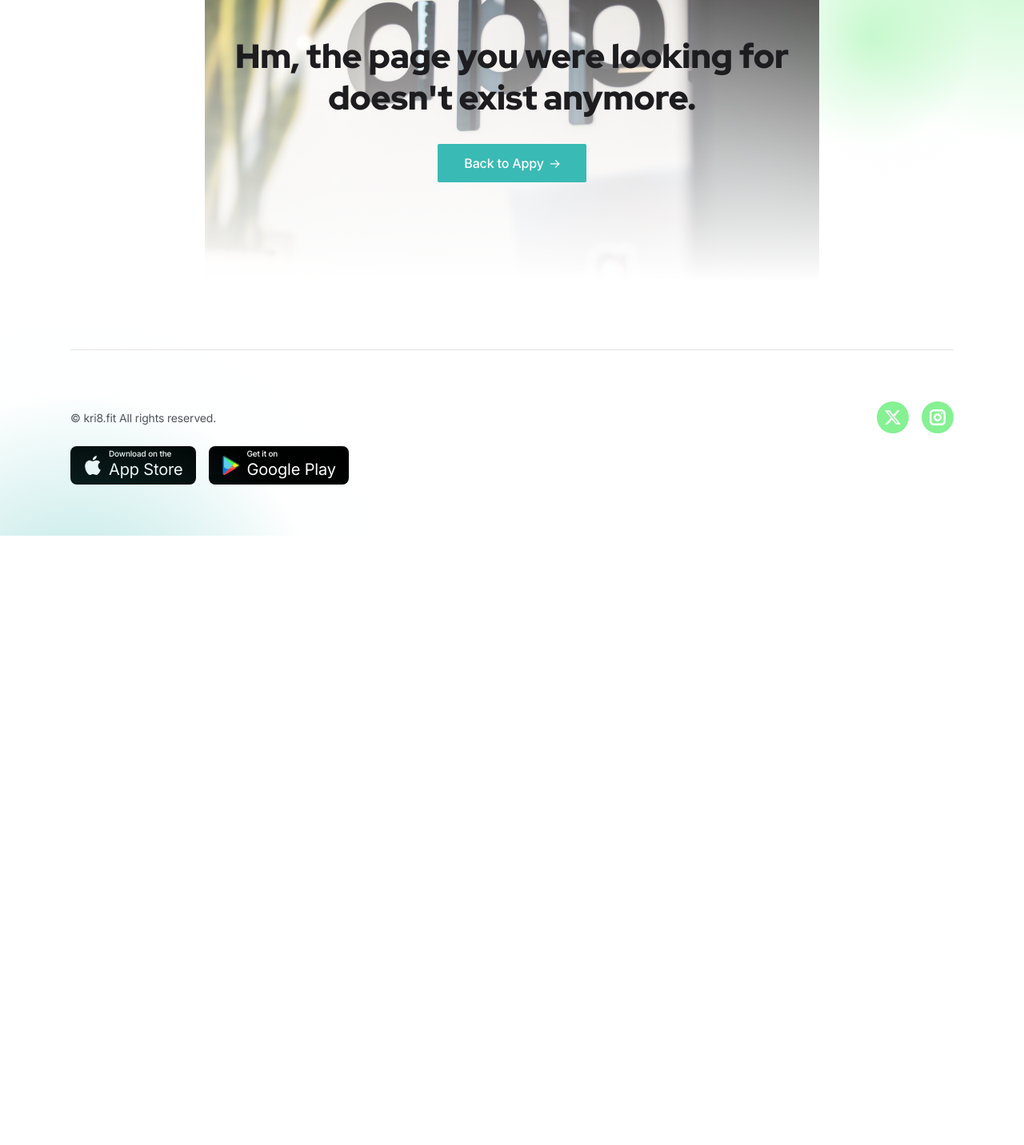
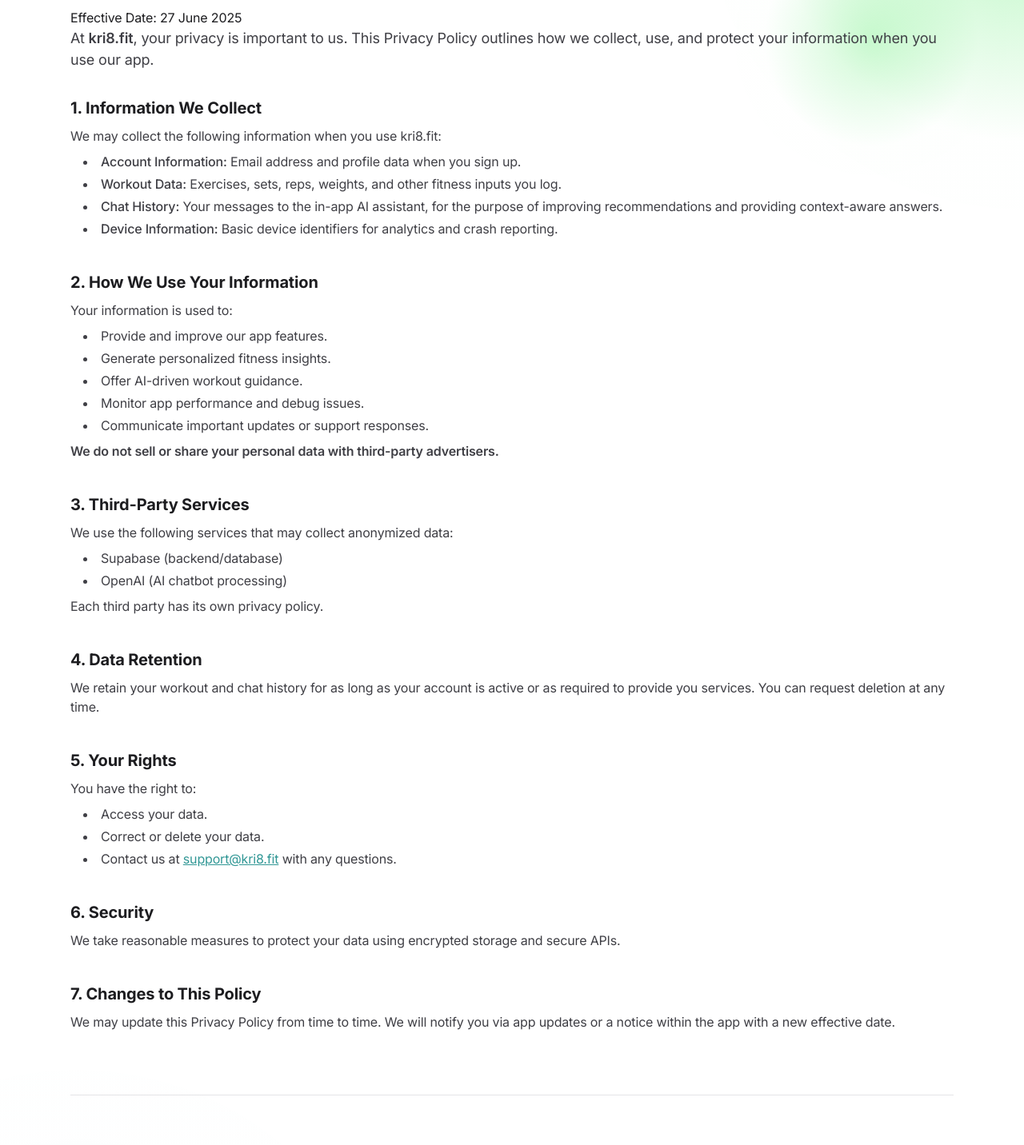
Before and after one commit to kalyantm/kri8fit-website, a Next.js app: page /privacy in a window 1280 px wide. Before the commit this address had no page. Shown: the part 240-1672 px from the top of the page at 80% size. Before the commit the page ends 910 px from the top, so only its background shows below. Built offline with nearby package versions, Linux system fonts and the light colour scheme.

Commit message:
fix: privacy page

```diff
--- /dev/null
+++ b/app/privacy/page.tsx
@@ -0,0 +1,117 @@
+export const metadata = {
+  title: 'Privacy Policy - kri8.fit',
+  description: 'Privacy Policy for kri8.fit',
+}
+
+import PageIllustration from '@/components/page-illustration'
+
+export default function Privacy() {
+  return (
+    <>
+      {/*  Page illustration */}
+      <div className="relative max-w-6xl mx-auto h-0 pointer-events-none -z-1" aria-hidden="true">
+        <PageIllustration />
+      </div>
+
+      <section className="relative">
+        <div className="max-w-6xl mx-auto px-4 sm:px-6 relative">
+          <div className="pt-32 pb-12 md:pt-40 md:pb-20">
+
+            <h2 className="h1 font-red-hat-display mb-4">Privacy Policy</h2>
+Effective Date: 27 June 2025
+
+
+<div className="space-y-10">
+<p className="text-lg space-y-2 text-gray-700 dark:text-gray-400 mb-8">
+  At <span className="font-semibold">kri8.fit</span>, your privacy is important to us. This Privacy Policy outlines how we collect, use, and protect your information when you use our app.
+</p>
+  {/* 1. Information We Collect */}
+  <div>
+    <h3 className="text-xl font-bold mb-2 text-gray-900 dark:text-white">1. Information We Collect</h3>
+    <p className="mb-2 text-gray-700 dark:text-gray-400">We may collect the following information when you use kri8.fit:</p>
+    <ul className="list-disc list-inside space-y-1 text-gray-700 dark:text-gray-400 pl-4">
+      <li>
+        <span className="font-medium">Account Information:</span> Email address and profile data when you sign up.
+      </li>
+      <li>
+        <span className="font-medium">Workout Data:</span> Exercises, sets, reps, weights, and other fitness inputs you log.
+      </li>
+      <li>
+        <span className="font-medium">Chat History:</span> Your messages to the in-app AI assistant, for the purpose of improving recommendations and providing context-aware answers.
+      </li>
+      <li>
+        <span className="font-medium">Device Information:</span> Basic device identifiers for analytics and crash reporting.
+      </li>
+    </ul>
+  </div>
+
+  {/* 2. How We Use Your Information */}
+  <div>
+    <h3 className="text-xl font-bold mb-2 text-gray-900 dark:text-white">2. How We Use Your Information</h3>
+    <p className="mb-2 text-gray-700 dark:text-gray-400">Your information is used to:</p>
+    <ul className="list-disc list-inside space-y-1 text-gray-700 dark:text-gray-400 pl-4">
+      <li>Provide and improve our app features.</li>
+      <li>Generate personalized fitness insights.</li>
+      <li>Offer AI-driven workout guidance.</li>
+      <li>Monitor app performance and debug issues.</li>
+      <li>Communicate important updates or support responses.</li>
+    </ul>
+    <p className="mt-2 text-gray-700 dark:text-gray-400">
+      <span className="font-semibold">We do not sell or share your personal data with third-party advertisers.</span>
+    </p>
+  </div>
+
+  {/* 3. Third-Party Services */}
+  <div>
+    <h3 className="text-xl font-bold mb-2 text-gray-900 dark:text-white">3. Third-Party Services</h3>
+    <p className="mb-2 text-gray-700 dark:text-gray-400">We use the following services that may collect anonymized data:</p>
+    <ul className="list-disc list-inside space-y-1 text-gray-700 dark:text-gray-400 pl-4">
+      <li>Supabase (backend/database)</li>
+      <li>OpenAI (AI chatbot processing)</li>
+    </ul>
+    <p className="mt-2 text-gray-700 dark:text-gray-400">Each third party has its own privacy policy.</p>
+  </div>
+
+  {/* 4. Data Retention */}
+  <div>
+    <h3 className="text-xl font-bold mb-2 text-gray-900 dark:text-white">4. Data Retention</h3>
+    <p className="text-gray-700 dark:text-gray-400">
+      We retain your workout and chat history for as long as your account is active or as required to provide you services. You can request deletion at any time.
+    </p>
+  </div>
+
+  {/* 5. Your Rights */}
+  <div>
+    <h3 className="text-xl font-bold mb-2 text-gray-900 dark:text-white">5. Your Rights</h3>
+    <p className="mb-2 text-gray-700 dark:text-gray-400">You have the right to:</p>
+    <ul className="list-disc list-inside space-y-1 text-gray-700 dark:text-gray-400 pl-4">
+      <li>Access your data.</li>
+      <li>Correct or delete your data.</li>
+      <li>
+        Contact us at <a href="mailto:support@kri8.fit" className="text-teal-600 dark:text-[#85f193] underline">support@kri8.fit</a> with any questions.
+      </li>
+    </ul>
+  </div>
+
+  {/* 6. Security */}
+  <div>
+    <h3 className="text-xl font-bold mb-2 text-gray-900 dark:text-white">6. Security</h3>
+    <p className="text-gray-700 dark:text-gray-400">
+      We take reasonable measures to protect your data using encrypted storage and secure APIs.
+    </p>
+  </div>
+<div>
+  <h3 className="text-xl font-bold mb-2 text-gray-900 dark:text-white">7. Changes to This Policy</h3>
+  <p className="text-gray-700 dark:text-gray-400">
+    We may update this Privacy Policy from time to time. We will notify you via app updates or a notice within the app with a new effective date.
+  </p>
+</div>
+</div>
+
+
+          </div>
+        </div>
+      </section>
+    </>
+  )
+}
--- a/components/ui/footer.tsx
+++ b/components/ui/footer.tsx
@@ -275,7 +275,7 @@
             </ul>
 
             {/* Middle links */}
-            {/* <div className="text-sm md:order-1 text-gray-700 mb-2 md:mb-0">
+            <div className="text-sm md:order-1 text-gray-700 mb-2 md:mb-0">
               <a
                 className="text-gray-600 dark:text-gray-400 hover:underline transition duration-150 ease-in-out"
                 href="#0"
@@ -283,13 +283,13 @@
                 Terms
               </a>{" "}
               ·{" "}
-              <a
+              <Link
                 className="text-gray-600 dark:text-gray-400 hover:underline transition duration-150 ease-in-out"
-                href="#0"
+                href="/privacy"
               >
                 Privacy Policy
-              </a>
-            </div> */}
+              </Link>
+            </div>
 
             {/* Copyrights note */}
             <div className="text-gray-600 dark:text-gray-400 text-sm mr-4">
```
